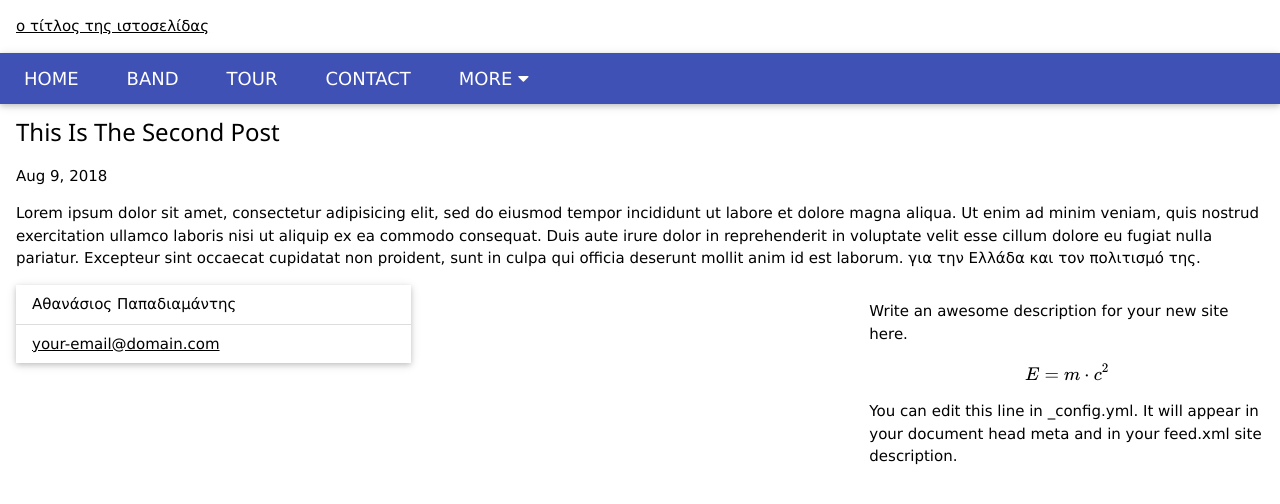
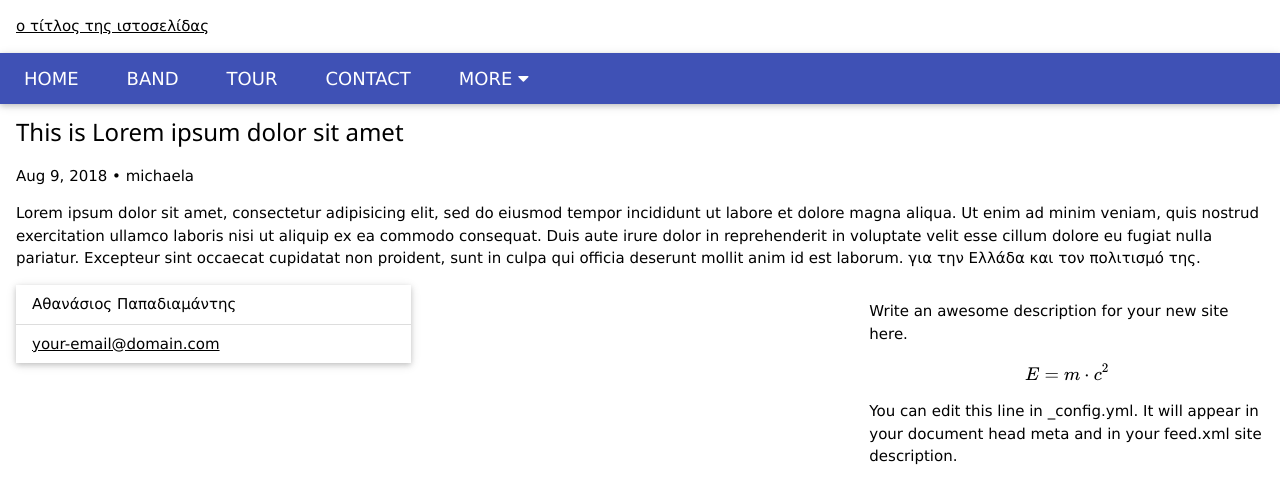
Before and after one commit to mrubyz/test, a Jekyll site: the page built from _posts/2018-08-09-this-is-the-second-post.md, in a window 1280 px wide. Shown: the top 504 px of the page. Built offline with Jekyll 4.4.1, drawn with Linux system fonts in a browser that asks for light colours; our own code applies the rules of GitHub Pages for plain Markdown files; formulas are drawn with MathJax 3.

Commit message:
Update 2018-08-09-this-is-the-second-post.md

```diff
--- a/_posts/2018-08-09-this-is-the-second-post.md
+++ b/_posts/2018-08-09-this-is-the-second-post.md
@@ -1,3 +1,7 @@
 ---
+layout: post
+title: "This is Lorem ipsum dolor sit amet"
+categories: misc
+author: michaela
 ---
 Lorem ipsum dolor sit amet, consectetur adipisicing elit, sed do eiusmod tempor incididunt ut labore et dolore magna aliqua. Ut enim ad minim veniam, quis nostrud exercitation ullamco laboris nisi ut aliquip ex ea commodo consequat. Duis aute irure dolor in reprehenderit in voluptate velit esse cillum dolore eu fugiat nulla pariatur. Excepteur sint occaecat cupidatat non proident, sunt in culpa qui officia deserunt mollit anim id est laborum. για την Ελλάδα και τον πολιτισμό της.
```
